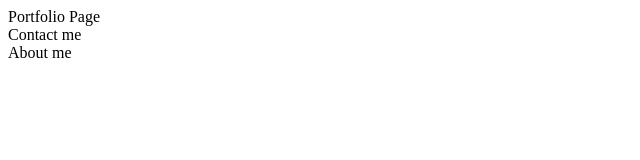
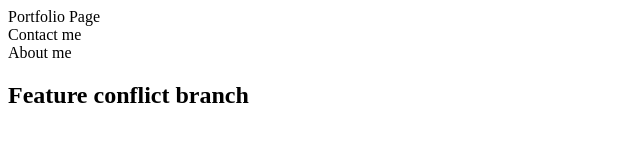
Before and after one commit to jagjitphull/my-portfolio, a plain HTML site: page index.html in a window 1280 px wide. Shown: the whole page, without its empty margins (0-640 px from the left). Drawn offline with Linux system fonts and the light colour scheme.

Commit message:
Modified index in feature-conflict branch

```diff
--- a/index.html
+++ b/index.html
@@ -1,3 +1,4 @@
 Portfolio Page
 <footer>Contact me</footer>
 <section>About me</section>
+<h2>Feature conflict branch</h2>
```
